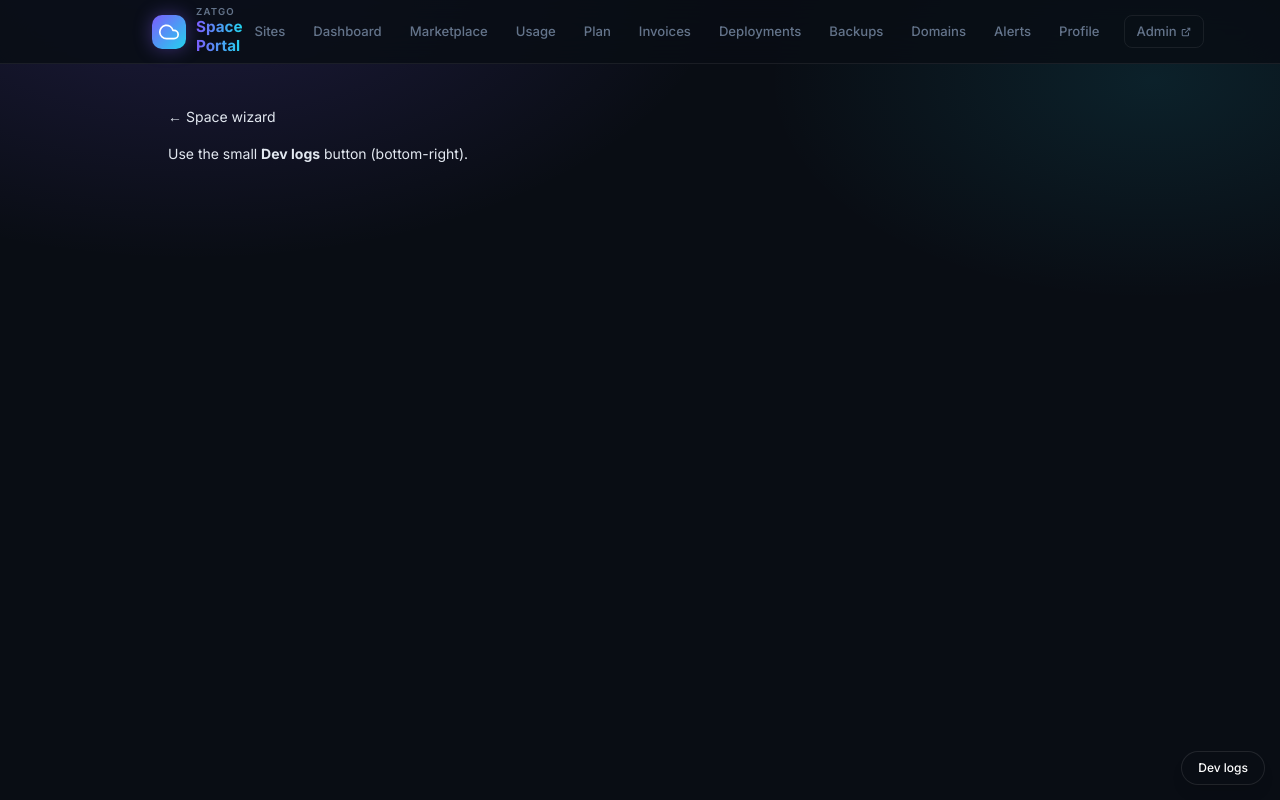
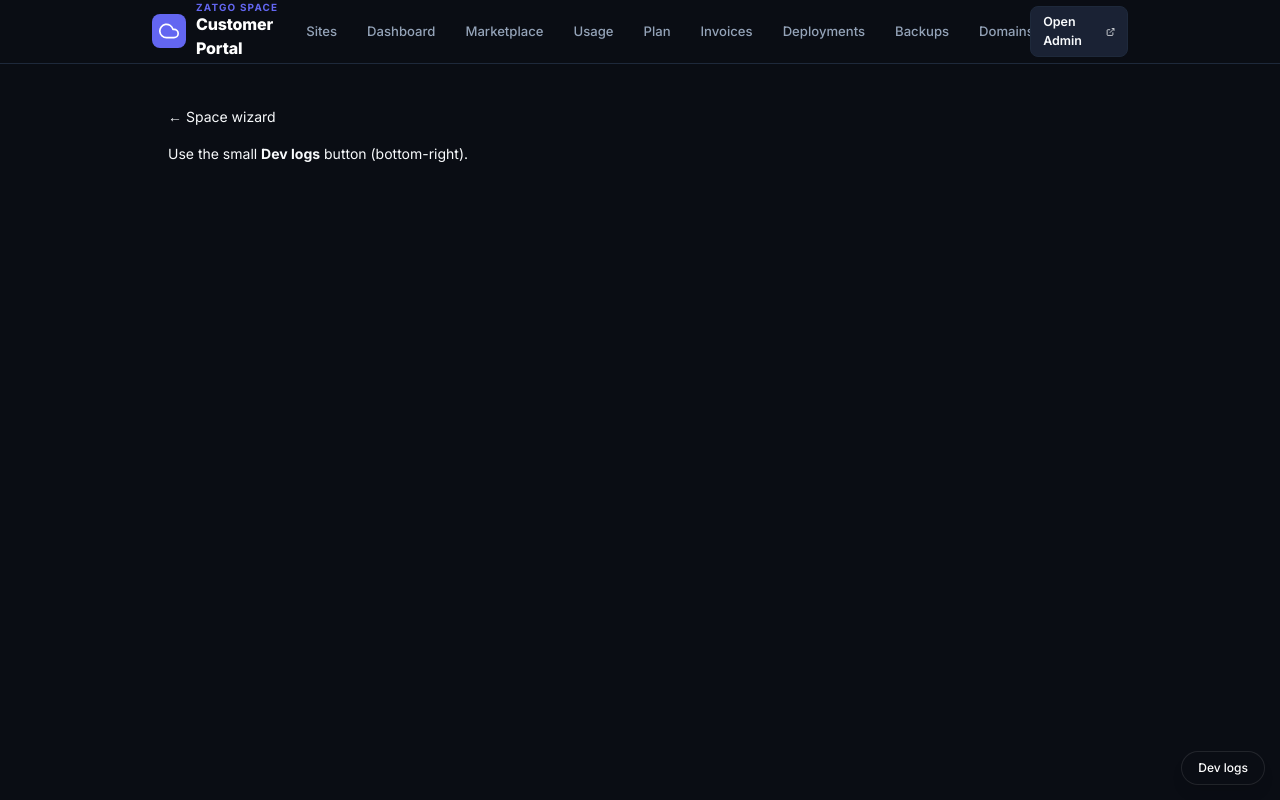
Before and after one commit to teamzatgoinnovation-collab/web-space, a Next.js app: page /dev in a window 1280 px wide. Built offline with nearby package versions, Linux system fonts and the light colour scheme.

Commit message:
Refine space-web UI to clean solid dark design system without gradients

```diff
--- a/app/globals.css
+++ b/app/globals.css
@@ -1,24 +1,26 @@
 @import url("https://fonts.googleapis.com/css2?family=Inter:wght@300;400;500;600;700;800&display=swap");
 @import "tailwindcss";
 
-/* ── Design tokens ── */
+/* ── Modern Solid Design Tokens (No Gradients) ── */
 :root {
-  --sp-bg:          #090d14;
-  --sp-surface:     #111827;
-  --sp-surface2:    #1a2233;
-  --sp-border:      rgba(255, 255, 255, 0.07);
-  --sp-accent:      #7c5cfc;
-  --sp-accent2:     #22d3ee;
-  --sp-text:        #e2e8f0;
-  --sp-muted:       #64748b;
-  --sp-green:       #22c55e;
+  --sp-bg:          #0a0d14;
+  --sp-surface:     #121824;
+  --sp-surface2:    #1a2234;
+  --sp-border:      #1e293b;
+  --sp-border-light: rgba(255, 255, 255, 0.08);
+  --sp-accent:      #6366f1;
+  --sp-accent-hover:#4f46e5;
+  --sp-accent2:     #0ea5e9;
+  --sp-text:        #f8fafc;
+  --sp-muted:       #94a3b8;
+  --sp-green:       #10b981;
   --sp-yellow:      #f59e0b;
   --sp-red:         #ef4444;
   --sp-blue:        #3b82f6;
-  --sp-radius:      16px;
-  --sp-radius-sm:   10px;
-  --sp-shadow:      0 4px 32px rgba(0, 0, 0, 0.5);
-  --sp-shadow-sm:   0 2px 12px rgba(0, 0, 0, 0.3);
+  --sp-radius:      12px;
+  --sp-radius-sm:   8px;
+  --sp-shadow:      0 4px 20px rgba(0, 0, 0, 0.4);
+  --sp-shadow-sm:   0 2px 8px rgba(0, 0, 0, 0.25);
   --sp-nav-h:       64px;
 }
 
@@ -40,10 +42,6 @@ body {
   font-family: "Inter", "Segoe UI", system-ui, sans-serif;
   color: var(--sp-text);
   background-color: var(--sp-bg);
-  background-image:
-    radial-gradient(ellipse 900px 500px at 15% -5%, rgba(124, 92, 252, 0.18) 0%, transparent 60%),
-    radial-gradient(ellipse 700px 400px at 90% 10%, rgba(34, 211, 238, 0.10) 0%, transparent 55%);
-  background-attachment: fixed;
   min-height: 100vh;
   -webkit-font-smoothing: antialiased;
 }
@@ -51,8 +49,8 @@ body {
 /* ── Custom scrollbar ── */
 ::-webkit-scrollbar { width: 6px; height: 6px; }
 ::-webkit-scrollbar-track { background: transparent; }
-::-webkit-scrollbar-thumb { background: rgba(255,255,255,.12); border-radius: 3px; }
-::-webkit-scrollbar-thumb:hover { background: rgba(255,255,255,.2); }
+::-webkit-scrollbar-thumb { background: rgba(255,255,255,.15); border-radius: 3px; }
+::-webkit-scrollbar-thumb:hover { background: rgba(255,255,255,.25); }
 
 /* ── Link base ── */
 a { color: inherit; text-decoration: none; }
--- a/components/PortalDashboard.tsx
+++ b/components/PortalDashboard.tsx
@@ -74,10 +74,7 @@ export function PortalDashboard() {
             fontSize: "clamp(1.8rem, 4vw, 2.8rem)",
             fontWeight: 800,
             letterSpacing: "-0.02em",
-            background: "linear-gradient(135deg, var(--sp-text) 0%, var(--sp-muted) 100%)",
-            WebkitBackgroundClip: "text",
-            WebkitTextFillColor: "transparent",
-            backgroundClip: "text",
+            color: "#ffffff",
           }}
         >
           Dashboard
--- a/components/PortalNav.tsx
+++ b/components/PortalNav.tsx
@@ -54,7 +54,7 @@ export function PortalNav() {
 
   return (
     <>
-      {/* ── Fixed glass navbar ── */}
+      {/* ── Fixed navbar ── */}
       <header
         style={{
           position: "fixed",
@@ -63,9 +63,7 @@ export function PortalNav() {
           right: 0,
           height: "var(--sp-nav-h)",
           zIndex: 50,
-          background: "rgba(9, 13, 20, 0.85)",
-          backdropFilter: "blur(16px)",
-          WebkitBackdropFilter: "blur(16px)",
+          background: "#0a0d14",
           borderBottom: "1px solid var(--sp-border)",
         }}
       >
@@ -80,12 +78,11 @@ export function PortalNav() {
               style={{
                 width: 34,
                 height: 34,
-                borderRadius: 10,
-                background: "linear-gradient(135deg, var(--sp-accent), var(--sp-accent2))",
+                borderRadius: 8,
+                background: "var(--sp-accent)",
                 display: "flex",
                 alignItems: "center",
                 justifyContent: "center",
-                boxShadow: "0 0 18px rgba(124,92,252,.4)",
                 color: "#fff",
                 flexShrink: 0,
               }}
@@ -96,96 +93,80 @@ export function PortalNav() {
               <span
                 style={{
                   display: "block",
-                  fontSize: "0.6rem",
-                  fontWeight: 600,
+                  fontSize: "0.62rem",
+                  fontWeight: 700,
                   letterSpacing: "0.12em",
                   textTransform: "uppercase",
-                  color: "var(--sp-muted)",
+                  color: "var(--sp-accent)",
                   lineHeight: 1,
                 }}
               >
-                ZatGo
+                ZatGo Space
               </span>
-              <span
-                style={{
-                  display: "block",
-                  fontSize: "0.95rem",
-                  fontWeight: 700,
-                  background: "linear-gradient(90deg, var(--sp-accent), var(--sp-accent2))",
-                  WebkitBackgroundClip: "text",
-                  WebkitTextFillColor: "transparent",
-                  backgroundClip: "text",
-                  lineHeight: 1.3,
-                }}
-              >
-                Space Portal
+              <span style={{ fontSize: "1rem", fontWeight: 800, color: "#ffffff", letterSpacing: "-0.01em" }}>
+                Customer Portal
               </span>
             </span>
           </Link>
 
-          {/* Desktop nav */}
-          <nav className="hidden items-center gap-1 md:flex">
-            {LINKS.map((l) => (
+          {/* Desktop nav tabs */}
+          <nav className="hidden items-center gap-1 lg:flex" style={{ overflowX: "auto" }}>
+            {LINKS.map((link) => {
+              const active = isActive(link.href);
+              return (
                 <Link
-                key={l.href}
-                href={l.href}
+                  key={link.href}
+                  href={link.href}
                   style={{
                     padding: "6px 12px",
-                  borderRadius: 8,
+                    borderRadius: "var(--sp-radius-sm)",
                     fontSize: "0.82rem",
-                  fontWeight: 500,
+                    fontWeight: active ? 600 : 500,
+                    color: active ? "#ffffff" : "var(--sp-muted)",
+                    background: active ? "var(--sp-surface2)" : "transparent",
+                    border: active ? "1px solid var(--sp-border)" : "1px solid transparent",
                     transition: "all .15s ease",
-                  color: isActive(l.href) ? "#fff" : "var(--sp-muted)",
-                  background: isActive(l.href)
-                    ? "linear-gradient(135deg, var(--sp-accent), #6046d4)"
-                    : "transparent",
-                  boxShadow: isActive(l.href)
-                    ? "0 2px 10px rgba(124,92,252,.35)"
-                    : "none",
+                    whiteSpace: "nowrap",
                   }}
                 >
-                {l.label}
+                  {link.label}
                 </Link>
-            ))}
+              );
+            })}
+          </nav>
+
+          {/* Right side CTA + mobile hamburger */}
+          <div className="flex items-center gap-3">
             <a
               href="https://space.zatgo.online"
               target="_blank"
               rel="noreferrer"
+              className="hidden sm:inline-flex items-center gap-1.5"
               style={{
-                marginLeft: 8,
                 padding: "6px 12px",
-                borderRadius: 8,
-                fontSize: "0.82rem",
-                fontWeight: 500,
-                color: "var(--sp-muted)",
+                borderRadius: "var(--sp-radius-sm)",
+                fontSize: "0.78rem",
+                fontWeight: 600,
+                color: "var(--sp-text)",
+                background: "var(--sp-surface2)",
                 border: "1px solid var(--sp-border)",
-                display: "flex",
-                alignItems: "center",
-                gap: 4,
               }}
             >
-              Admin
-              <svg width="10" height="10" viewBox="0 0 24 24" fill="none" stroke="currentColor" strokeWidth="2.5"><path d="M18 13v6a2 2 0 0 1-2 2H5a2 2 0 0 1-2-2V8a2 2 0 0 1 2-2h6"/><polyline points="15 3 21 3 21 9"/><line x1="10" y1="14" x2="21" y2="3"/></svg>
+              Open Admin
+              <svg width="12" height="12" viewBox="0 0 24 24" fill="none" stroke="currentColor" strokeWidth="2"><path d="M18 13v6a2 2 0 0 1-2 2H5a2 2 0 0 1-2-2V8a2 2 0 0 1 2-2h6" /><polyline points="15 3 21 3 21 9" /><line x1="10" y1="14" x2="21" y2="3" /></svg>
             </a>
-          </nav>
 
             {/* Mobile hamburger */}
             <button
-            className="flex items-center justify-center md:hidden"
-            style={{
-              width: 36,
-              height: 36,
-              borderRadius: 8,
-              background: "var(--sp-surface2)",
-              border: "1px solid var(--sp-border)",
-              color: "var(--sp-text)",
-              cursor: "pointer",
-            }}
-            onClick={() => setOpen((o) => !o)}
+              type="button"
+              onClick={() => setOpen(!open)}
+              className="lg:hidden p-2 rounded-lg text-slate-300 hover:text-white"
+              style={{ background: "var(--sp-surface2)", border: "1px solid var(--sp-border)" }}
               aria-label="Toggle menu"
             >
               {open ? <CloseIcon /> : <MenuIcon />}
             </button>
+          </div>
         </div>
       </header>
 
@@ -197,34 +178,58 @@ export function PortalNav() {
             top: "var(--sp-nav-h)",
             left: 0,
             right: 0,
+            bottom: 0,
             zIndex: 40,
-            background: "rgba(9, 13, 20, 0.97)",
-            borderBottom: "1px solid var(--sp-border)",
-            backdropFilter: "blur(16px)",
-            padding: "12px 16px 20px",
+            background: "#0a0d14",
+            padding: "20px 16px",
+            overflowY: "auto",
+            display: "flex",
+            flexDirection: "column",
+            gap: 6,
+          }}
+          className="lg:hidden"
+        >
+          {LINKS.map((link) => {
+            const active = isActive(link.href);
+            return (
+              <Link
+                key={link.href}
+                href={link.href}
+                onClick={() => setOpen(false)}
+                style={{
+                  padding: "12px 16px",
+                  borderRadius: "var(--sp-radius-sm)",
+                  fontSize: "0.9rem",
+                  fontWeight: active ? 600 : 500,
+                  color: active ? "#ffffff" : "var(--sp-muted)",
+                  background: active ? "var(--sp-surface2)" : "transparent",
+                  border: active ? "1px solid var(--sp-border)" : "1px solid transparent",
                 }}
               >
-          <nav className="flex flex-col gap-1">
-            {LINKS.map((l) => (
-              <Link
-                key={l.href}
-                href={l.href}
-                onClick={() => setOpen(false)}
+                {link.label}
+              </Link>
+            );
+          })}
+          <div style={{ marginTop: 16, paddingTop: 16, borderTop: "1px solid var(--sp-border)" }}>
+            <a
+              href="https://space.zatgo.online"
+              target="_blank"
+              rel="noreferrer"
               style={{
-                  padding: "10px 14px",
-                  borderRadius: 8,
-                  fontSize: "0.9rem",
-                  fontWeight: 500,
-                  color: isActive(l.href) ? "#fff" : "var(--sp-muted)",
-                  background: isActive(l.href)
-                    ? "linear-gradient(135deg, var(--sp-accent), #6046d4)"
-                    : "transparent",
+                display: "block",
+                textAlign: "center",
+                padding: "12px",
+                borderRadius: "var(--sp-radius-sm)",
+                fontSize: "0.85rem",
+                fontWeight: 600,
+                color: "var(--sp-text)",
+                background: "var(--sp-surface2)",
+                border: "1px solid var(--sp-border)",
               }}
             >
-                {l.label}
-              </Link>
-            ))}
-          </nav>
+              Open Admin Desk
+            </a>
+          </div>
         </div>
       )}
     </>
--- a/components/SiteManage.tsx
+++ b/components/SiteManage.tsx
@@ -73,7 +73,7 @@ function Btn({
 
   const variants: Record<string, React.CSSProperties> = {
     primary: {
-      background: "linear-gradient(135deg, var(--sp-accent), #6046d4)",
+      background: "var(--sp-accent)",
       color: "#fff",
       boxShadow: "0 2px 12px rgba(124,92,252,.35)",
     },
@@ -198,10 +198,7 @@ export function SiteManage({ slug }: Props) {
             fontWeight: 800,
             letterSpacing: "-0.02em",
             wordBreak: "break-all",
-            background: "linear-gradient(135deg, var(--sp-text) 0%, var(--sp-muted) 100%)",
-            WebkitBackgroundClip: "text",
-            WebkitTextFillColor: "transparent",
-            backgroundClip: "text",
+            color: "#ffffff",
           }}
         >
           {site.hostname}
@@ -217,7 +214,7 @@ export function SiteManage({ slug }: Props) {
             style={{
               padding: "9px 18px",
               borderRadius: "var(--sp-radius-sm)",
-              background: "linear-gradient(135deg, var(--sp-accent), #6046d4)",
+              background: "var(--sp-accent)",
               color: "#fff",
               fontSize: "0.83rem",
               fontWeight: 600,
```
Also changed, not shown: components/SitesDashboard.tsx (+4 -7 lines). Lines whose indentation alone changed are shown as unchanged.
